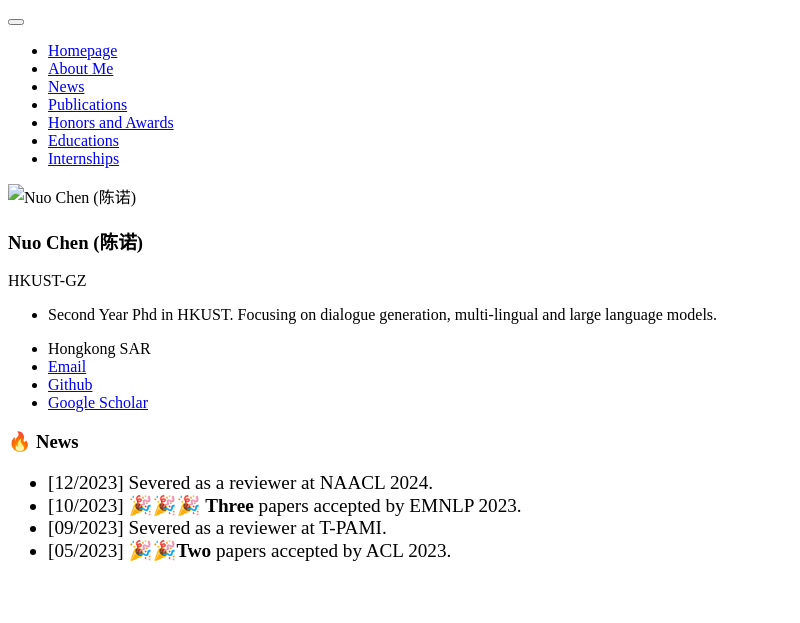
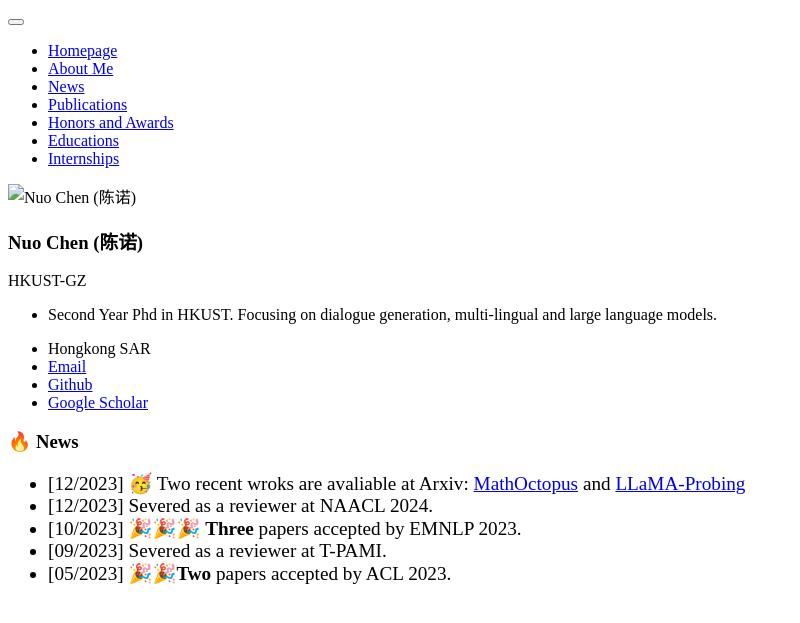
Before and after one commit to jerrynchen/jerrynchen.github.io, a Jekyll site: the page built from _pages/includes/news.md, in a window 1280 px wide. Shown: the top 623 px of the page, without its empty margins (0-800 px from the left). Built offline with Jekyll 4.4.1, drawn with Linux system fonts in a browser that asks for light colours; our own code applies the rules of GitHub Pages for plain Markdown files.

Commit message:
Update news.md

```diff
--- a/_pages/includes/news.md
+++ b/_pages/includes/news.md
@@ -2,7 +2,7 @@
 
 <div class='paper-box-text' style="font-size: larger;" markdown="1">
 
-
+* [12/2023] 🥳 Two recent wroks are avaliable at Arxiv: [MathOctopus](https://mathoctopus.github.io/) and [LLaMA-Probing](https://github.com/nuochenpku/LLaMA_Analysis)
 * [12/2023] Severed as a reviewer at NAACL 2024.
 * [10/2023] 🎉🎉🎉 **Three** papers accepted by EMNLP 2023.
 * [09/2023] Severed as a reviewer at T-PAMI.
```
